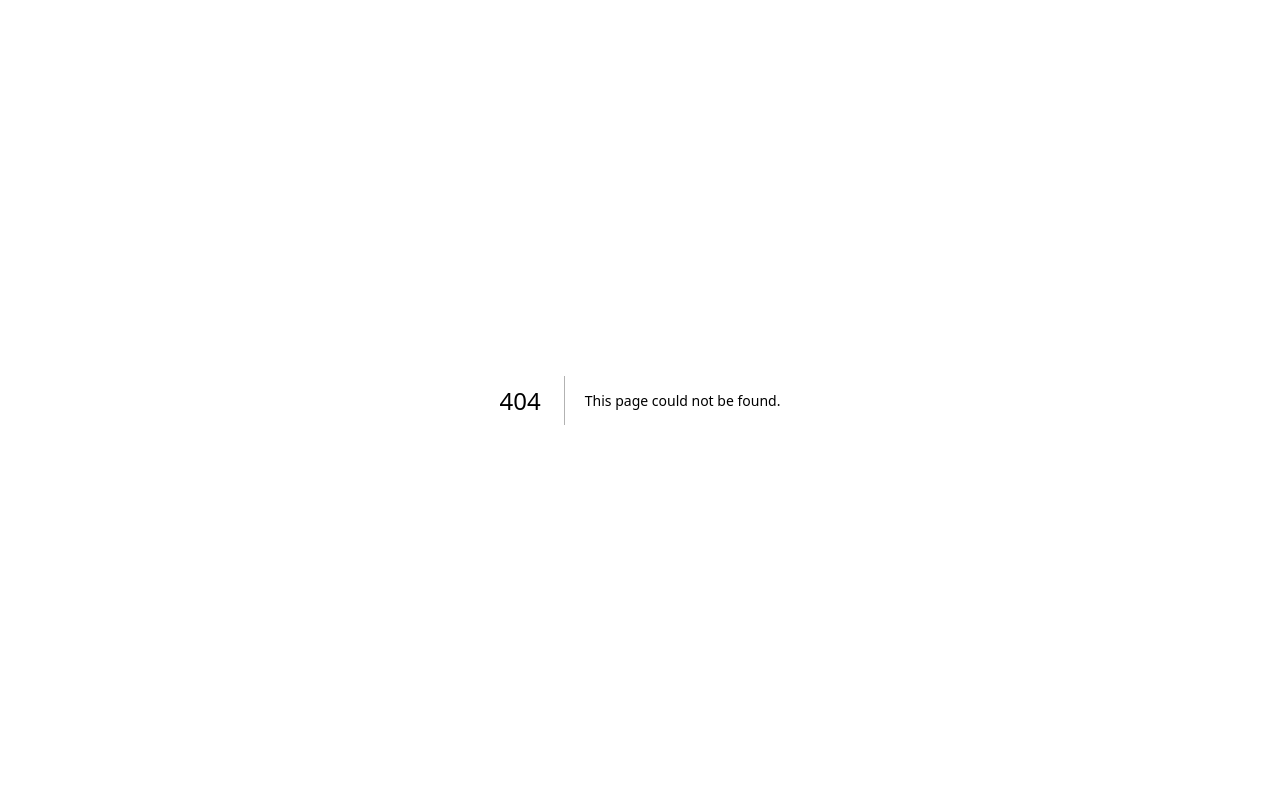
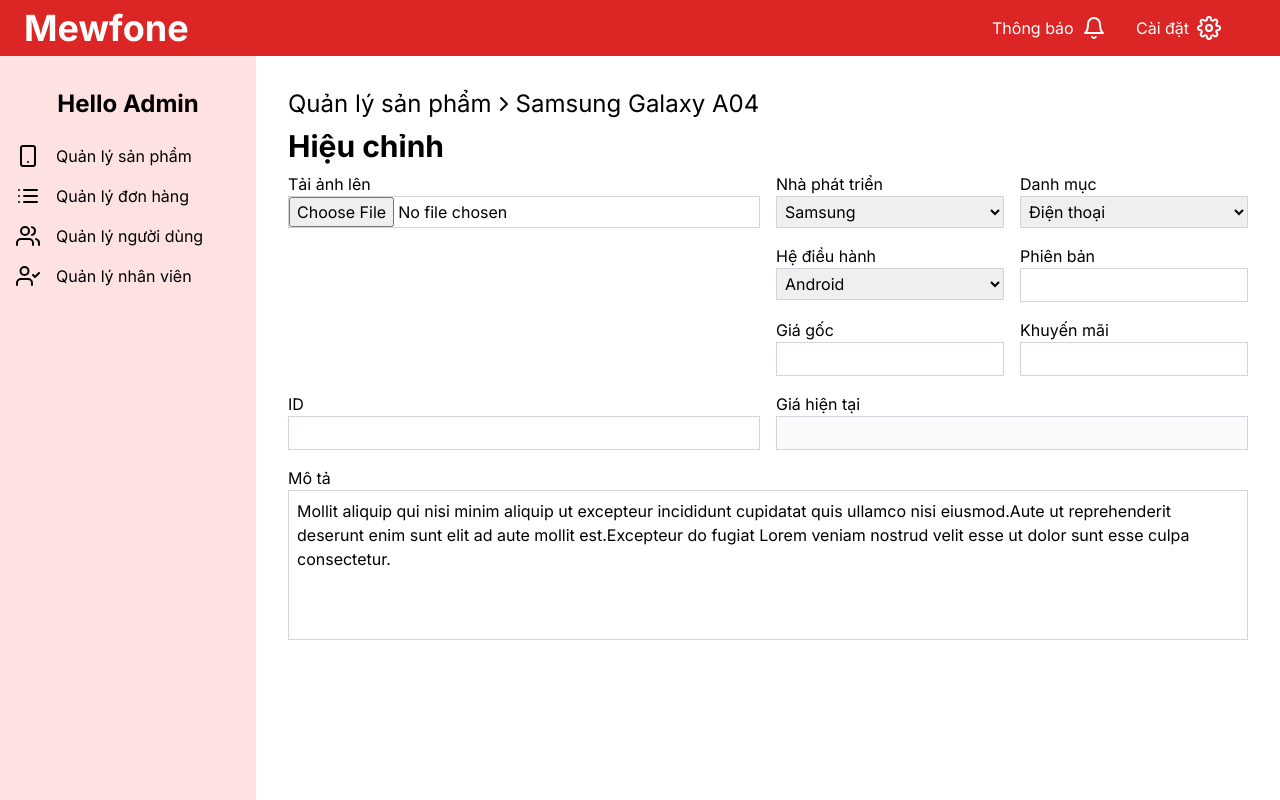
Before and after one commit to lequoctrang4/Technology-Device-Sale, a Next.js app: page /admin/Product/1 in a window 1280 px wide. Before the commit this address had no page. Built offline with nearby package versions, Linux system fonts and the light colour scheme.

Commit message:
reconstructed router, added detail of product

```diff
--- a/components/Pagination/index.tsx
+++ b/components/Pagination/index.tsx
@@ -1,13 +1,21 @@
 import React, { useState } from 'react'
 import style from './style.module.scss'
 
-const Pagination = () => {
+const Pagination = ({ callback }: { callback: Function }) => {
     const [activePage, setActivePage] = useState(1);
-    const transfer = (action: string) => {
+    const transfer = (action: string, page?: number) => {
         if (action === 'prev') {
-            setActivePage((prev: number) => prev > 1 ? prev - 1 : 1)
+            callback((prev: number) => prev > 1 ? prev - 1 : 0);
+            setActivePage((prev: number) => prev > 1 ? prev - 1 : 1);
         }
-        else setActivePage(prev => prev + 1);
+        else if (action === 'next') {
+            callback((prev: number) => prev + 1);
+            setActivePage(prev => prev + 1);
+        }
+        else if (page) {
+            callback(page - 1);
+            setActivePage(page);
+        }
     }
 
     return (
@@ -21,7 +29,7 @@ const Pagination = () => {
             {
                 [1, 2, 3].map((page: number) =>
                     <button
-                        onClick={() => setActivePage(page)}
+                        onClick={() => transfer('', page)}
                         key={page}
                         className={activePage !== page ? style.page_btn : style.page_btn__active}
                     >
@@ -39,4 +47,4 @@ const Pagination = () => {
     )
 }
 
-export default Pagination
+export default React.memo(Pagination)
--- a/components/Sidebar.tsx
+++ b/components/Sidebar/index.tsx
@@ -1,29 +1,35 @@
 import React from 'react'
 import { Smartphone, UserCheck, Users, List } from 'react-feather'
 import style from '@/styles/header.module.scss'
+import { useRouter } from 'next/router'
+import Link from 'next/link'
 
-const Sidebar = ({ callback }: { callback: Function }) => {
+const Sidebar = () => {
+    const router = useRouter();
     const categories = [
         {
             name: 'Quản lý sản phẩm',
             icon: <Smartphone />,
-            status: false
+            status: false,
+            url: 'product'
         },
         {
             name: 'Quản lý đơn hàng',
             icon: <List />,
-            status: false
+            status: false,
+            url: 'order'
         },
         {
             name: 'Quản lý người dùng',
             icon: <Users />,
-            status: false
-
+            status: false,
+            url: 'user'
         },
         {
             name: 'Quản lý nhân viên',
             icon: <UserCheck />,
-            status: false
+            status: false,
+            url: 'staff'
         }
     ]
     return (
@@ -34,10 +40,9 @@ const Sidebar = ({ callback }: { callback: Function }) => {
                     <li
                         className='flex py-2 hover:cursor-pointer hover:underline'
                         key={cate.name}
-                        onClick={() => callback(i)}
                     >
                         {cate.icon}
-                        <span className='ml-4'>{cate.name}</span>
+                        <Link className='ml-4' href={`/admin/${cate.url}`}>{cate.name}</Link>
                     </li>
                 )}
             </ul>
--- a/pages/_app.tsx
+++ b/pages/_app.tsx
@@ -1,6 +1,17 @@
 import '../styles/globals.css'
 import type { AppProps } from 'next/app'
+import HeaderAdmin from '@/components/Header/Admin'
+import Sidebar from '@/components/Sidebar'
 
 export default function App({ Component, pageProps }: AppProps) {
-  return <Component {...pageProps} />
+	return (
+		<>
+			<HeaderAdmin />
+			<div className='grid grid-cols-5'>
+				<Sidebar />
+				<Component {...pageProps} />
+			</div>
+		</>
+	)
+
 }
--- a/pages/admin/Product/Detail.tsx
+++ /dev/null
@@ -1,31 +0,0 @@
-import React from 'react'
-
-const Detail = () => {
-    return (
-        <div className='p-4'>
-            <h2>Samsung Galaxy A04</h2>
-
-            Lorem ipsum dolor sit amet consectetur, adipisicing elit.
-            Perferendis, consectetur id voluptatibus eveniet eligendi tempore maiores,
-            repellat pariatur temporibus dolorum mollitia cupiditate ad iure
-            reiciendis repudiandae, nostrum omnis saepe libero?
-
-            Lorem ipsum dolor sit amet consectetur, adipisicing elit.
-            Perferendis, consectetur id voluptatibus eveniet eligendi tempore maiores,
-            repellat pariatur temporibus dolorum mollitia cupiditate ad iure
-            reiciendis repudiandae, nostrum omnis saepe libero?
-
-            Lorem ipsum dolor sit amet consectetur, adipisicing elit.
-            Perferendis, consectetur id voluptatibus eveniet eligendi tempore maiores,
-            repellat pariatur temporibus dolorum mollitia cupiditate ad iure
-            reiciendis repudiandae, nostrum omnis saepe libero?
-
-            Lorem ipsum dolor sit amet consectetur, adipisicing elit.
-            Perferendis, consectetur id voluptatibus eveniet eligendi tempore maiores,
-            repellat pariatur temporibus dolorum mollitia cupiditate ad iure
-            reiciendis repudiandae, nostrum omnis saepe libero?
-        </div>
-    )
-}
-
-export default Detail
--- /dev/null
+++ b/pages/admin/Product/[id].tsx
@@ -0,0 +1,86 @@
+import Link from 'next/link';
+import { useRouter } from 'next/router';
+import { ChevronRight } from 'react-feather';
+import React from 'react';
+import style from './style.module.scss'
+
+const Detail = () => {
+    const router = useRouter();
+    const id = router.query.id;
+    const content = 'Mollit aliquip qui nisi minim aliquip ut excepteur incididunt cupidatat quis ullamco nisi eiusmod.Aute ut reprehenderit deserunt enim sunt elit ad aute mollit est.Excepteur do fugiat Lorem veniam nostrud velit esse ut dolor sunt esse culpa consectetur.';
+    return (
+        <div className="col-span-4 p-8">
+            <h3 className="font-normal flex items-center">
+                <Link href={'/admin/product'} className='hover:underline'>
+                    Quản lý sản phẩm
+                </Link>
+                <ChevronRight />
+                Samsung Galaxy A04
+            </h3>
+            <h2 className="py-2">Hiệu chỉnh</h2>
+            <form onSubmit={() => false} className={style.product_edit}>
+                <div className='flex gap-4'>
+                    <div className='w-1/2'>
+                        <label>Tải ảnh lên</label>
+                        <input type="file" className='w-full border border-gray-300'/>
+                    </div>
+                    <div className='w-1/2 grid grid-cols-2 gap-4'>
+                        <div className='col-auto'>
+                            <label>Nhà phát triển</label>
+                            <select>
+                                <option>Samsung</option>
+                                <option>Oppo</option>
+                                <option>Apple</option>
+                                <option>Sony</option>
+                            </select>
+                        </div>
+                        <div className='col-auto'>
+                            <label>Danh mục</label>
+                            <select>
+                                <option>Điện thoại</option>
+                                <option>Laptop</option>
+                                <option>Tablet</option>
+                                <option>Phụ kiện</option>
+                            </select>
+                        </div>
+                        <div className='col-auto'>
+                            <label>Hệ điều hành</label>
+                            <select>
+                                <option>Android</option>
+                                <option>iOS</option>
+                            </select>
+                        </div>
+                        <div className='col-auto'>
+                            <label>Phiên bản</label>
+                            <input type='text'/>
+                        </div>
+                        <div className='col-auto'>
+                            <label>Giá gốc</label>
+                            <input type='number'/>
+                        </div>
+                        <div className='col-auto'>
+                            <label>Khuyến mãi</label>
+                            <input type='number'/>
+                        </div>
+                    </div>
+                </div>
+                <div className='grid grid-cols-2 gap-4'>
+                    <div className='col-span-1'>
+                        <label>ID</label>
+                        <input type='text'/>
+                    </div>
+                    <div className='col-span-1'>
+                        <label>Giá hiện tại</label>
+                        <input type='text' readOnly disabled/>
+                    </div>
+                </div>
+                <div>
+                    <label>Mô tả</label>
+                    <textarea value={content}/>
+                </div>
+            </form>
+        </div>
+    );
+};
+
+export default Detail;
--- a/pages/admin/Product/style.module.scss
+++ b/pages/admin/Product/style.module.scss
@@ -2,7 +2,7 @@
 
 @layer components {
     .product {
-        @apply p-2 shadow-md rounded-md col-auto;
+        @apply p-2 shadow-md rounded-md col-auto inline-block mr-6 mb-6;
     }
 
     .form {
@@ -22,6 +22,23 @@
         }
     }
 
+    .product_edit {
+        & > div {
+            @apply mb-4;
+        }
+
+        input, textarea, select {
+            @apply w-full border border-gray-300 p-1;
+        }
+
+        input[type='file'] {
+            padding: 0;
+        }
+
+        textarea {
+            @apply p-2 h-[150px] resize-none;
+        }
+    }
 }
 
 .dropdown {
--- a/pages/admin/index.tsx
+++ b/pages/admin/index.tsx
@@ -1,24 +1,16 @@
 import HeaderAdmin from '@/components/Header/Admin'
 import Sidebar from '@/components/Sidebar'
-import Product from './Product'
+import Product from './product'
 import CustomerList from './Customer'
 import Employee from './Employee'
-import Orders from './Order'
+import Orders from './order'
 
-import React, { useState } from 'react'
+import React from 'react'
 
 const AdminSite = () => {
-    const [option, setOption] = useState(0);
     return (
         <>
-            <HeaderAdmin />
-            <div className='grid grid-cols-5'>
-                <Sidebar callback={setOption} />
-                { option === 0 && <Product /> }
-                { option === 2 && <CustomerList />}
-                { option === 3 && <Employee /> }
-                { option === 1 && <Orders /> }
-            </div>
+            <Product />
         </>
     )
 }
--- a/pages/index.tsx
+++ b/pages/index.tsx
@@ -4,7 +4,7 @@ import AdminSite from './admin'
 export default function Home() {
 	return (
 		<>
-			<AdminSite />
+			<p>Home Page</p>
 		</>
 	)
 }
```
Also changed, not shown: pages/admin/Order/index.tsx (+12 -6 lines), pages/admin/Product/index.tsx (+10 -5 lines).
